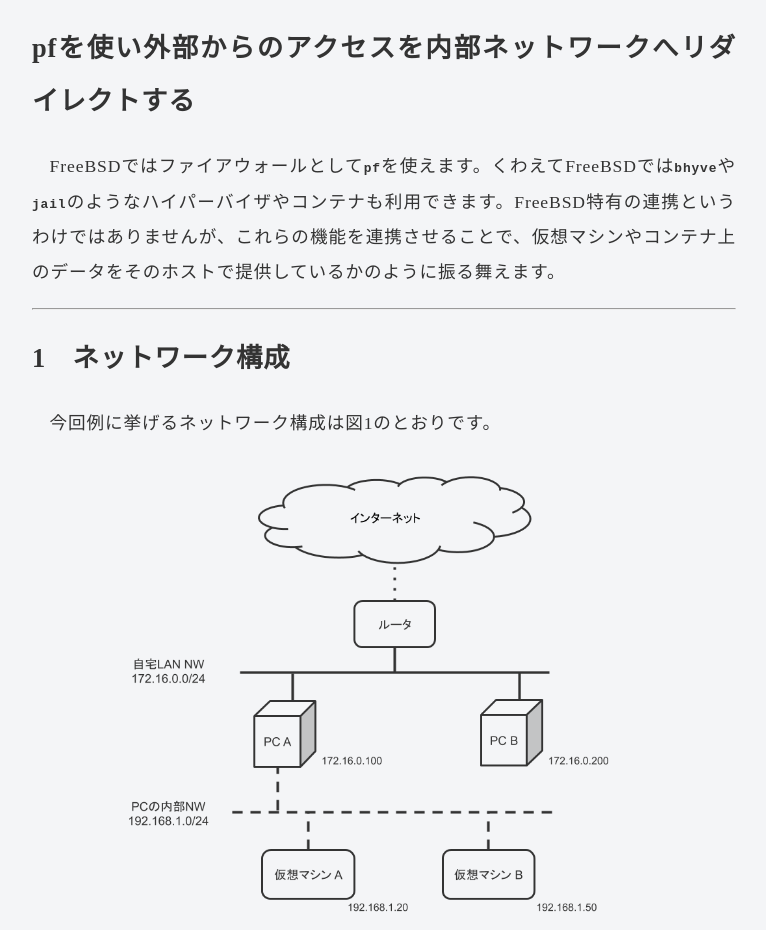
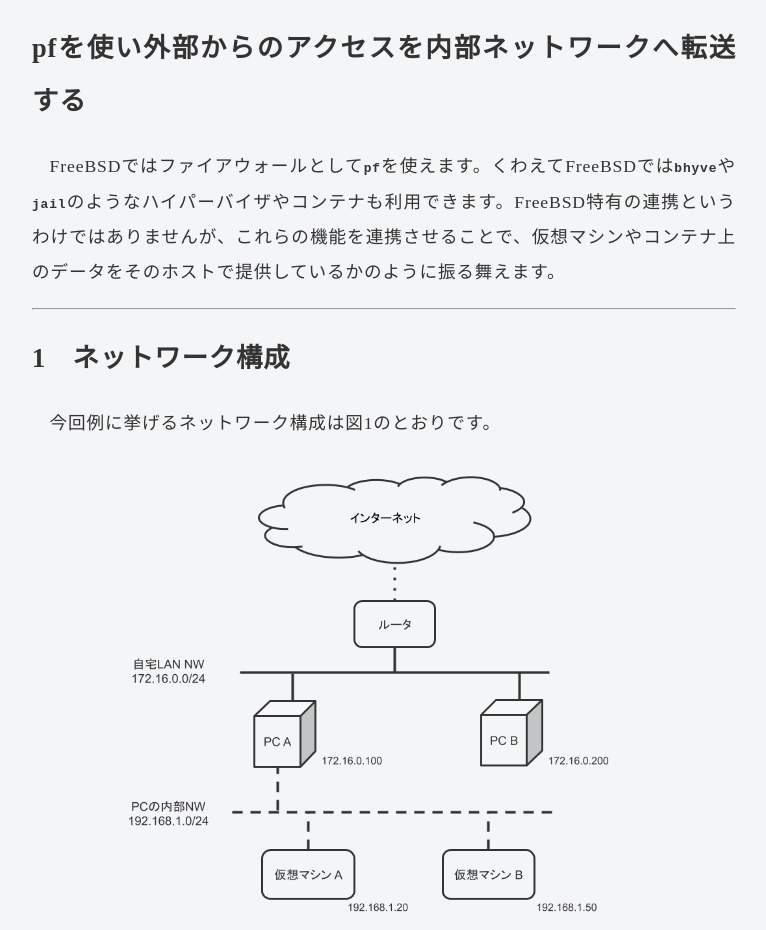
Before and after one commit to user340/www, a website: page freebsd/pfrouting.html in a window 1280 px wide. Shown: the top 930 px of the page, without its empty margins (256-1022 px from the left). Drawn offline with Linux system fonts and the light colour scheme.

Commit message:
fix title

```diff
--- a/freebsd/pfrouting.html
+++ b/freebsd/pfrouting.html
@@ -8,7 +8,7 @@
 </head>
 <body>
 <article class="tiny">
-<h1>pfを使い外部からのアクセスを内部ネットワークへリダイレクトする</h1>
+<h1>pfを使い外部からのアクセスを内部ネットワークへ転送する</h1>
 <p>FreeBSDではファイアウォールとして<code><b>pf</b></code>を使えます。くわえてFreeBSDでは<code><b>bhyve</b></code>や<code><b>jail</b></code>のようなハイパーバイザやコンテナも利用できます。FreeBSD特有の連携というわけではありませんが、これらの機能を連携させることで、仮想マシンやコンテナ上のデータをそのホストで提供しているかのように振る舞えます。</p>
 <hr>
 <h2 id="nw">ネットワーク構成</h2>
```
